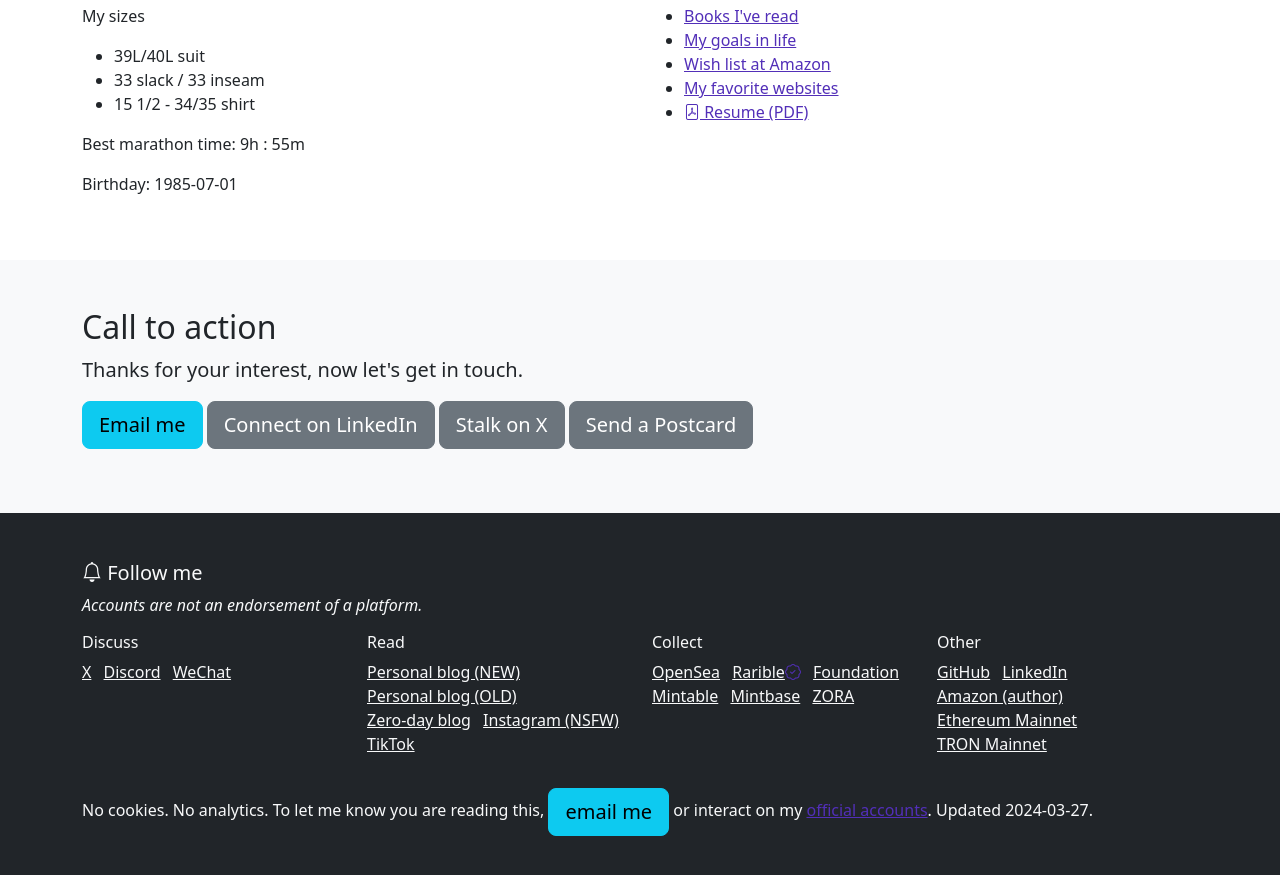
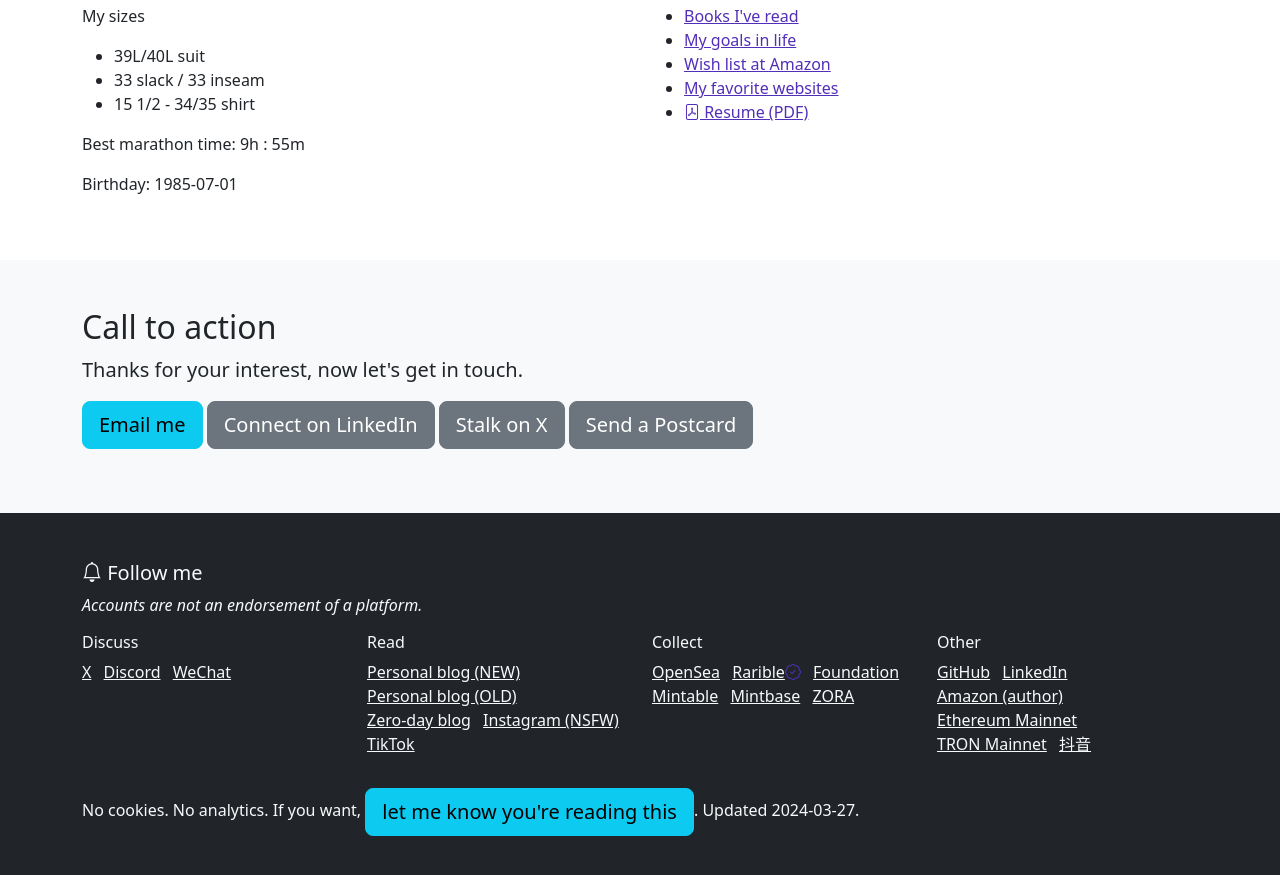
Before and after one commit to fulldecent/phor.net, a Jekyll site: the page built from index.html, in a window 1280 px wide and 900 px high, scrolled down 3196 px. Shown: the top 875 px of the window. Built offline with Jekyll 4.4.1, drawn with Linux system fonts in a browser that asks for light colours; comment, search, counter and statistics services are not loaded.

Commit message:
add link

```diff
--- a/index.html
+++ b/index.html
@@ -743,10 +743,11 @@
             <!--<li class="list-inline-item"><a class="link-light" target="_blank" href="https://scholar.google.com/citations?user=4rGYvTgAAAAJ">Google Scholar</a></li>-->
             <li class="list-inline-item"><a class="link-light" target="_blank" href="https://etherscan.io/address/0xd859d7d8603D2dAb768D679eEEC25930C8FC59C1">Ethereum Mainnet</a></li>
             <li class="list-inline-item"><a class="link-light" target="_blank" href="https://tronscan.io/#/address/TG18qpVeKEanswrcPVWguRRr56Rirof5Ub">TRON Mainnet</a></li>
+            <li class="list-inline-item"><a class="link-light" target="_blank" href="https://v.douyin.com/iF2k8E1p/ 1@9.com">抖音</a></li>
           </ul>
         </div>
       </div>
-      <p class="mt-3">No cookies. No analytics. To let me know you are reading this, <a href="mailto:phor@phor.net?Subject=Hello&amp;Body=Hello&amp;body=Hi%20Will%2C%0A%0AI%20came%20across%20your%20website%20and%20thought%20it%20might%20be%20worth%20getting%20in%20touch." class="btn btn-lg btn-info">email me</a> or interact on my <a href="#authentic-accounts">official accounts</a>. Updated {{ site.time | date: "%Y-%m-%d"}}.</p>
+      <p class="mt-3">No cookies. No analytics. If you want, <a href="mailto:phor@phor.net?Subject=Hello&amp;Body=Hello&amp;body=Hi%20Will%2C%0A%0AI%20came%20across%20your%20website%20and%20thought%20it%20might%20be%20worth%20getting%20in%20touch." class="btn btn-lg btn-info">let me know you're reading this</a>. Updated {{ site.time | date: "%Y-%m-%d"}}.</p>
     </div>
   </footer>
 
```
